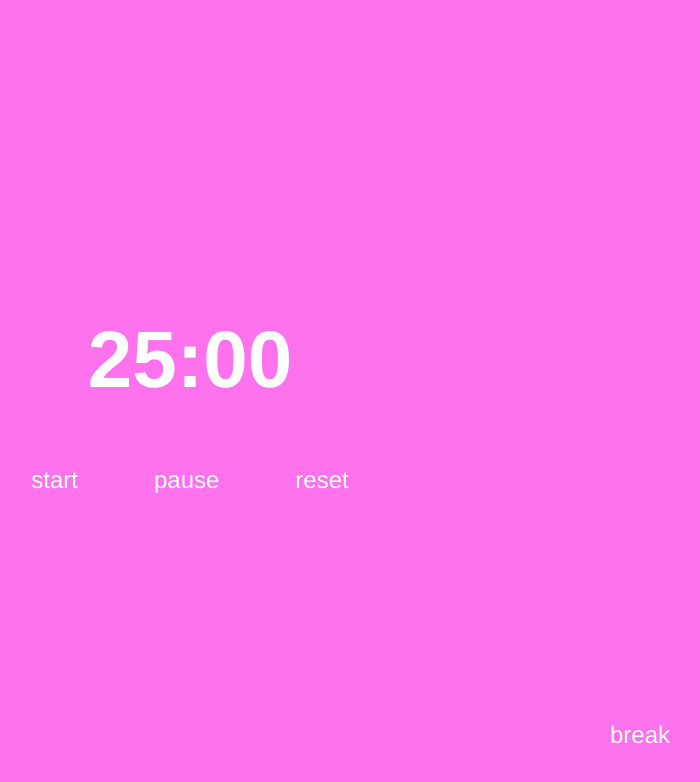
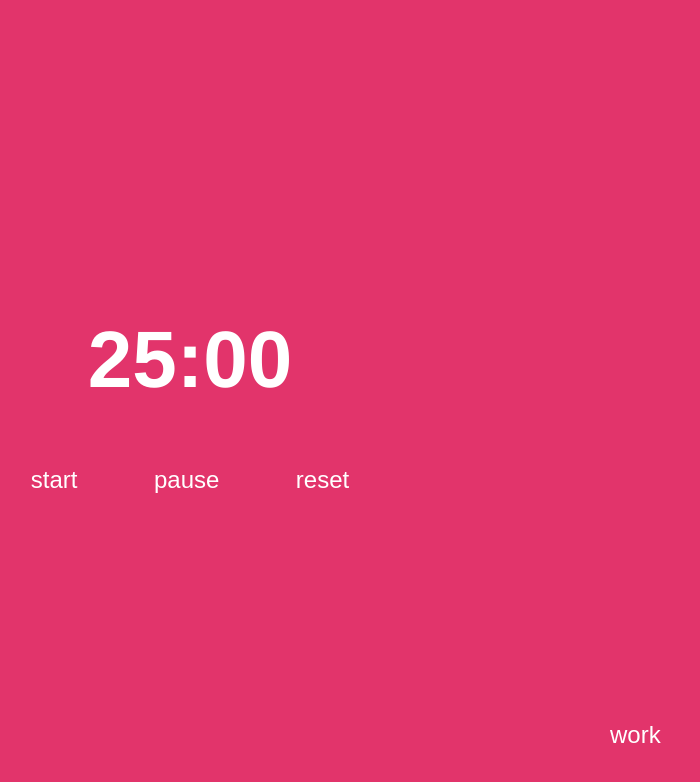
Before and after one commit to davidzhoucanada/sunset-timer, a plain HTML site: page src/sunset-timer.html in a window 1280 px wide. Both pictures are taken after a click on the button "break". Shown: the whole page, without its empty margins (450-1150 px from the left). Drawn offline with Linux system fonts and the light colour scheme.

Commit message:
Clean up HTML/CSS

```diff
--- a/src/scripts.js
+++ b/src/scripts.js
@@ -12,12 +12,12 @@ document.addEventListener('DOMContentLoaded', function () {
         }
         disabledButtons = true;
         if (workMode) {
-            workBreakButton.innerHTML = 'break';
-            document.body.style.backgroundColor = '#FF72EE';
+            workBreakButton.innerHTML = 'work';
+            document.body.style.backgroundColor = '#E2346B';
             workMode = false;
         } else {
-            workBreakButton.innerHTML = 'work';
-            document.body.style.backgroundColor = '#E2721C';
+            workBreakButton.innerHTML = 'break';
+            document.body.style.backgroundColor = '#E2571C';
             workMode = true;
         }
     }
--- a/src/styles.css
+++ b/src/styles.css
@@ -1,22 +1,21 @@
 body {
-    background-color: #E2721C;
+    background-color: #E2571C;
     color: #FFFFFF;
+    font-family: Helvetica, Arial, sans-serif;
     transition: 1s;
 }
 
-.button {
+button {
     background-color: transparent;
     border: none;
-    color: #FFFFFF;
-    cursor: pointer;
-    font-family: Helvetica, Arial, sans-serif;
+    color: inherit;
     font-size: 1.5em;
     margin-left: 30px;
     margin-right: 30px;
     outline: none;
 }
 
-.button:hover {
+button:hover {
 
 }
 
--- a/src/sunset-timer.html
+++ b/src/sunset-timer.html
@@ -13,12 +13,12 @@
         <h1 id='time'>25:00</h1>
     </div>
     <div id='timerButtons'>
-        <button class='button' onclick='start()'>start</button>
-        <button class='button' onclick='stop()'>pause</button>
-        <button class='button' onclick='reset()'>reset</button>
+        <button id='start'>start</button>
+        <button id='stop'>pause</button>
+        <button id='reset'>reset</button>
     </div>
     <div id='toggleWorkBreak'>
-        <button id='toggleWorkBreakButton' class='button'>break</button>
+        <button id='toggleWorkBreakButton'>break</button>
     </div>
 </body>
 
```
